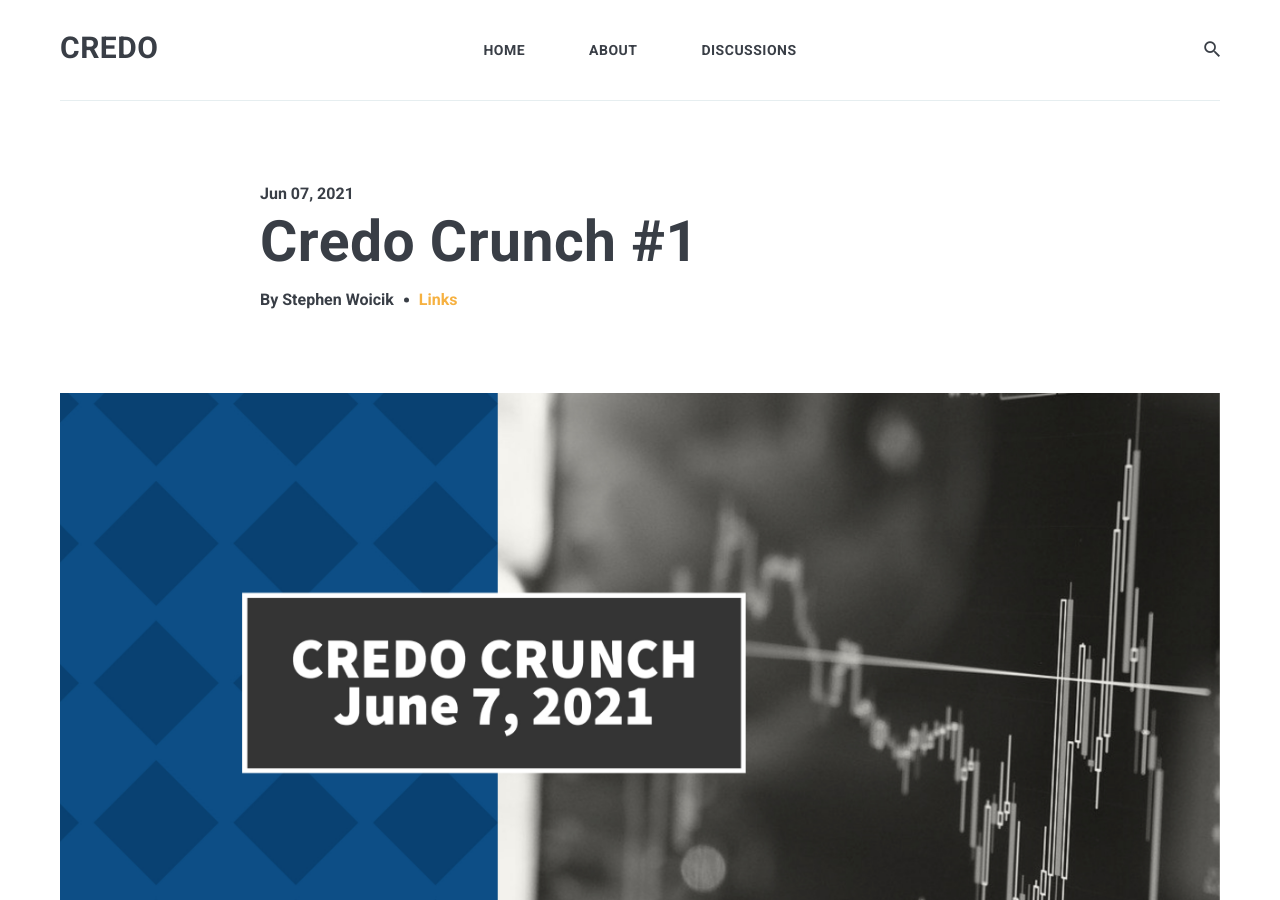
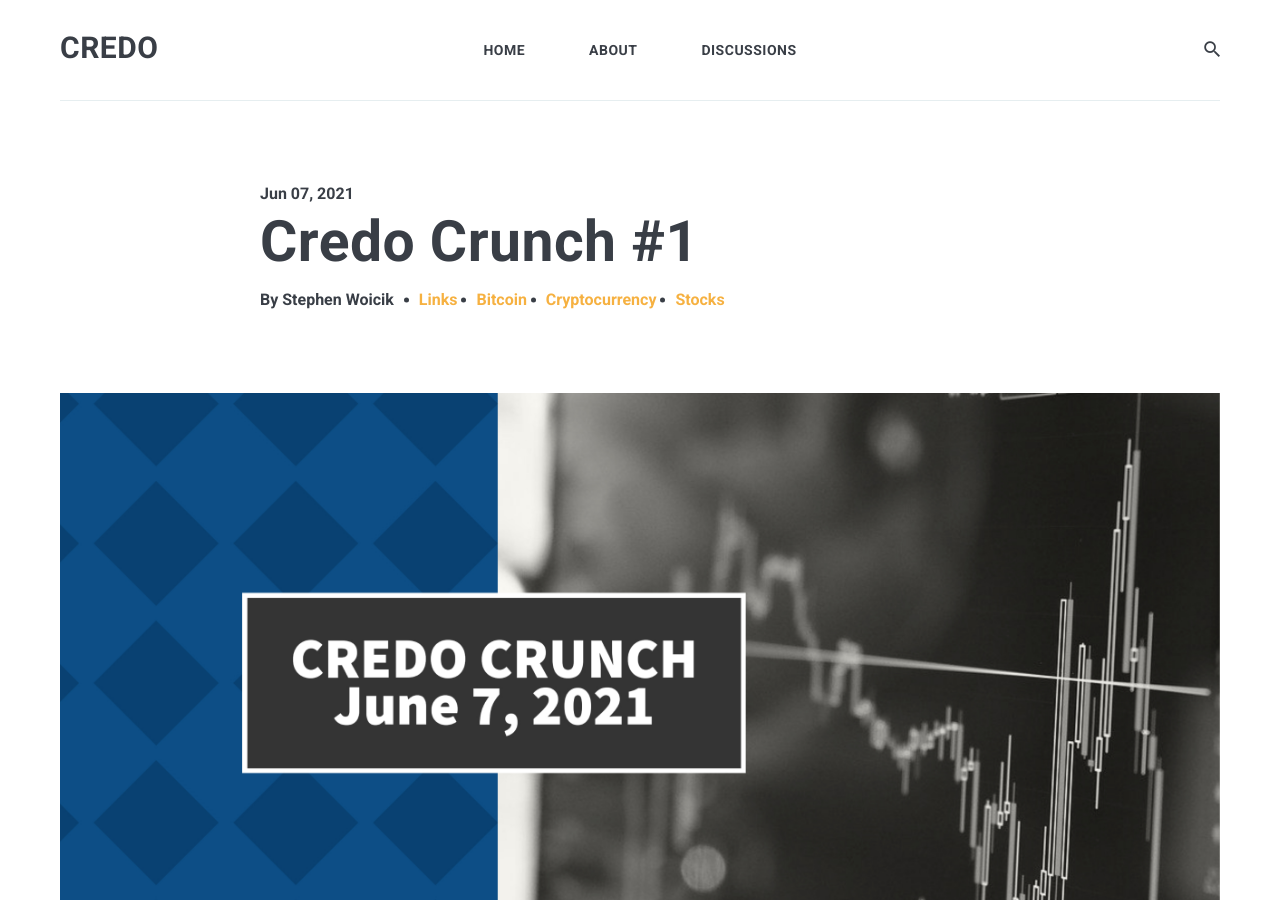
Before and after one commit to investwithcredo/investwithcredo.com, a Jekyll site: the page built from _posts/2021-06-07-credo-crunch-1.md, in a window 1280 px wide and 900 px high. Built offline with Jekyll 4.4.1, drawn with Linux system fonts in a browser that asks for light colours; nearby versions of some CDN libraries.

Commit message:
Update 2021-06-07-credo-crunch-1.md

```diff
--- a/_posts/2021-06-07-credo-crunch-1.md
+++ b/_posts/2021-06-07-credo-crunch-1.md
@@ -5,7 +5,7 @@ date:   2021-06-07
 published: true
 author: Stephen Woicik
 image:  credo-crunch-6721.jpg
-tags:   Links
+tags:   Links Bitcoin Cryptocurrency Stocks
 ---
 Hello Investors,
 
```
